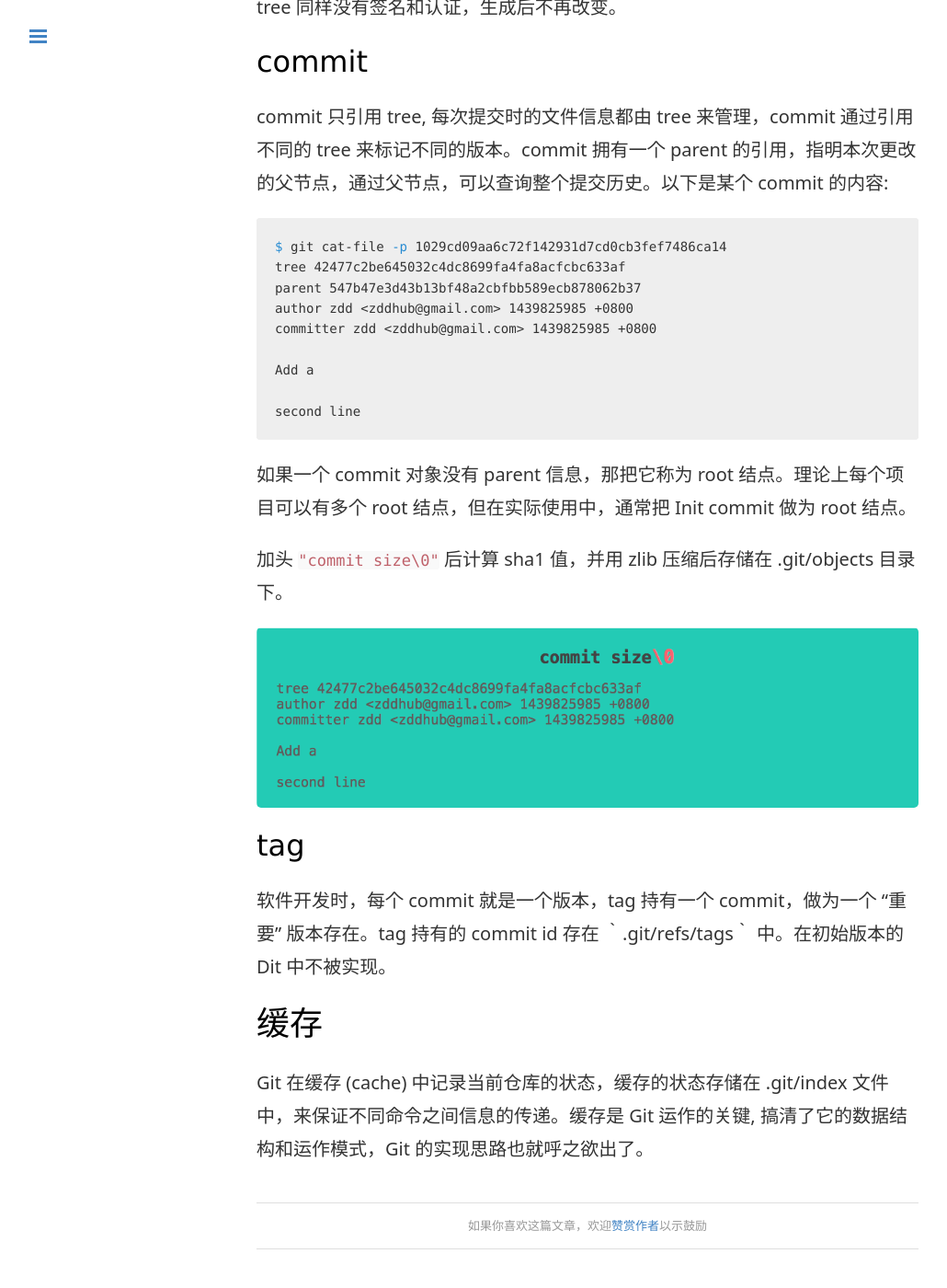
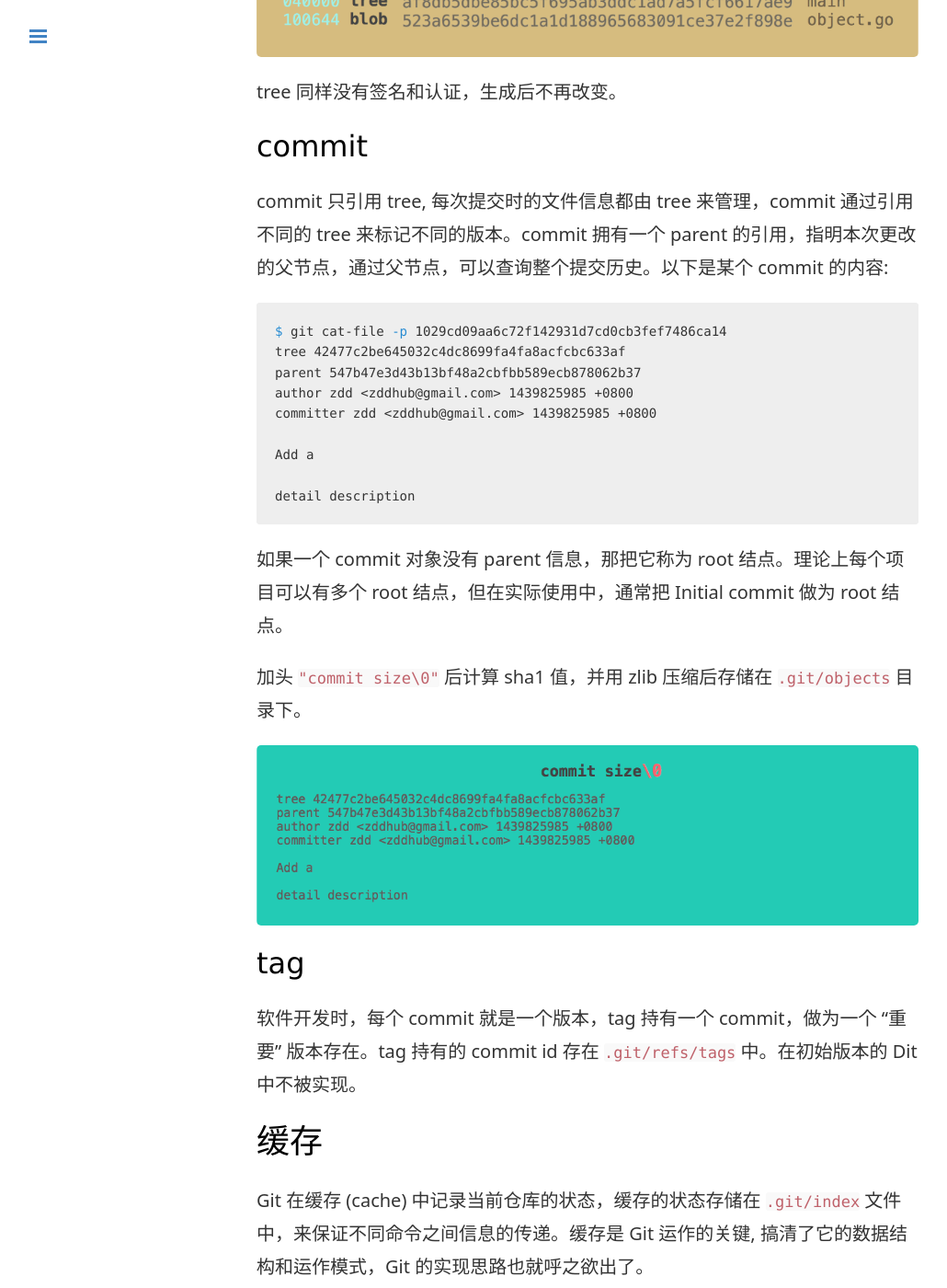
Before and after one commit to zddhub/zddhub.github.io, a Jekyll site: the page built from _posts/2015-08-05-dit-struct.md, in a window 1280 px wide and 1400 px high, scrolled down 3982 px. Shown: the whole window at 92% size, without its empty margins (1-1031 px from the left). Built offline with Jekyll 4.4.1, drawn with Linux system fonts in a browser that asks for light colours; comment, search, counter and statistics services are not loaded; before the commit the page ends 5340 px from its top, so only the background shows below that; some of the changed text lies outside the part shown.

Commit message:
Update blog: 2015-08-05-dit-struct.md

````diff
--- a/_posts/2015-08-05-dit-struct.md
+++ b/_posts/2015-08-05-dit-struct.md
@@ -105,7 +107,7 @@
 echo -e "blob 4\0dit" | openssl sha1
 (stdin)= 8f2c96ad676d7423d2c319fffb78cfb87c78c3e2
 
-# go 的实现: 我是试了很久才想到 \x00 的
+# go 的实现: 我是试了很久才想到 \x00 的，:(
 fmt.Printf("%x\n", sha1.Sum([]byte("blob 4\x00dit\n")))
 ```
 
@@ -140,20 +142,20 @@
 
 Add a
 
-second line
+detail description
 ```
 
-如果一个 commit 对象没有 parent 信息，那把它称为 root 结点。理论上每个项目可以有多个 root 结点，但在实际使用中，通常把 Init commit 做为 root 结点。
+如果一个 commit 对象没有 parent 信息，那把它称为 root 结点。理论上每个项目可以有多个 root 结点，但在实际使用中，通常把 Initial commit 做为 root 结点。
 
-加头 `"commit size\0"` 后计算 sha1 值，并用 zlib 压缩后存储在 .git/objects 目录下。
+加头 `"commit size\0"` 后计算 sha1 值，并用 zlib 压缩后存储在 `.git/objects` 目录下。
 
 ![blob]({{ post.img | replace: '..', site.url }}/asserts/images/2015-08-05/commit.png)
 
 ### tag
 
-软件开发时，每个 commit 就是一个版本，tag 持有一个 commit，做为一个 “重要” 版本存在。tag 持有的 commit id 存在 ｀.git/refs/tags｀ 中。在初始版本的 Dit 中不被实现。
+软件开发时，每个 commit 就是一个版本，tag 持有一个 commit，做为一个 “重要” 版本存在。tag 持有的 commit id 存在 `.git/refs/tags` 中。在初始版本的 Dit 中不被实现。
 
 缓存
 ---
 
-Git 在缓存 (cache) 中记录当前仓库的状态，缓存的状态存储在 .git/index 文件中，来保证不同命令之间信息的传递。缓存是 Git 运作的关键, 搞清了它的数据结构和运作模式，Git 的实现思路也就呼之欲出了。
+Git 在缓存 (cache) 中记录当前仓库的状态，缓存的状态存储在 `.git/index` 文件中，来保证不同命令之间信息的传递。缓存是 Git 运作的关键, 搞清了它的数据结构和运作模式，Git 的实现思路也就呼之欲出了。
````
Also changed, not shown: other parts of _posts/2015-08-05-dit-struct.md (+7 -5 lines), asserts/images/2015-08-05/commit.png.
